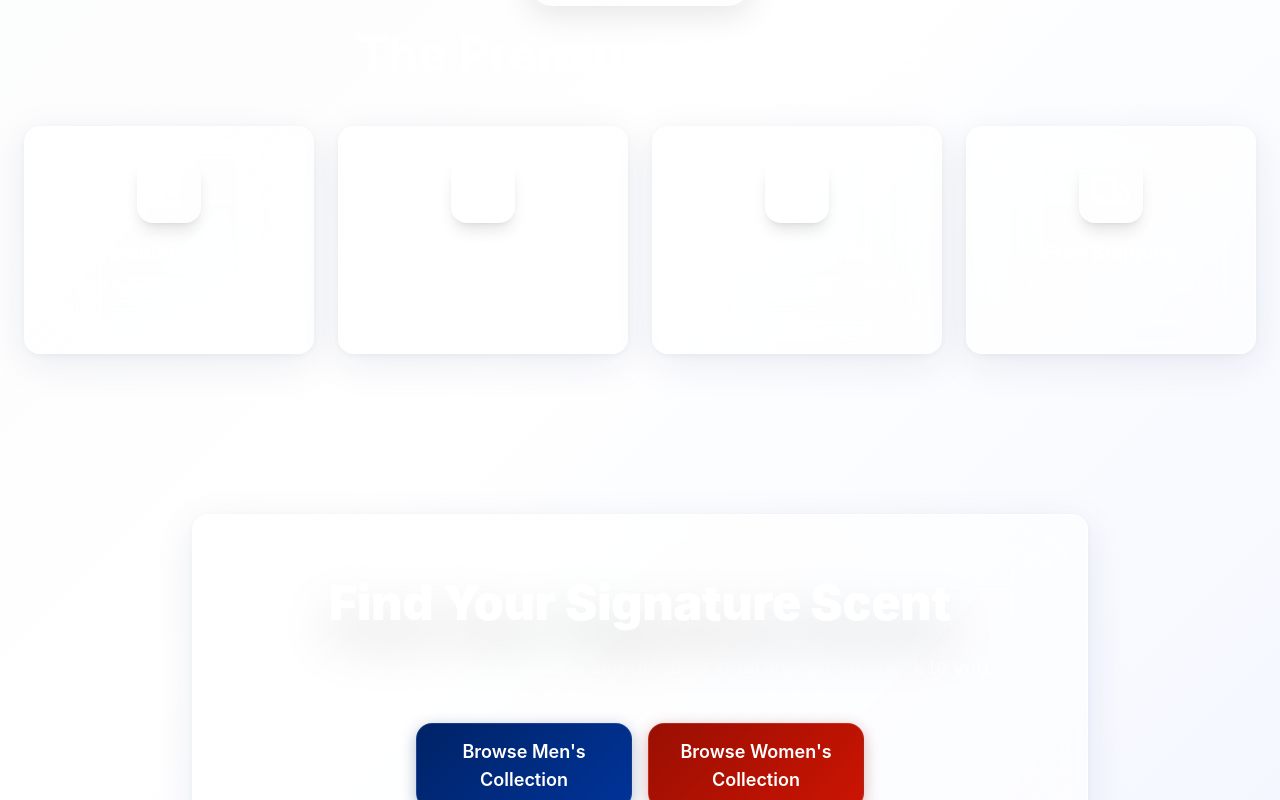
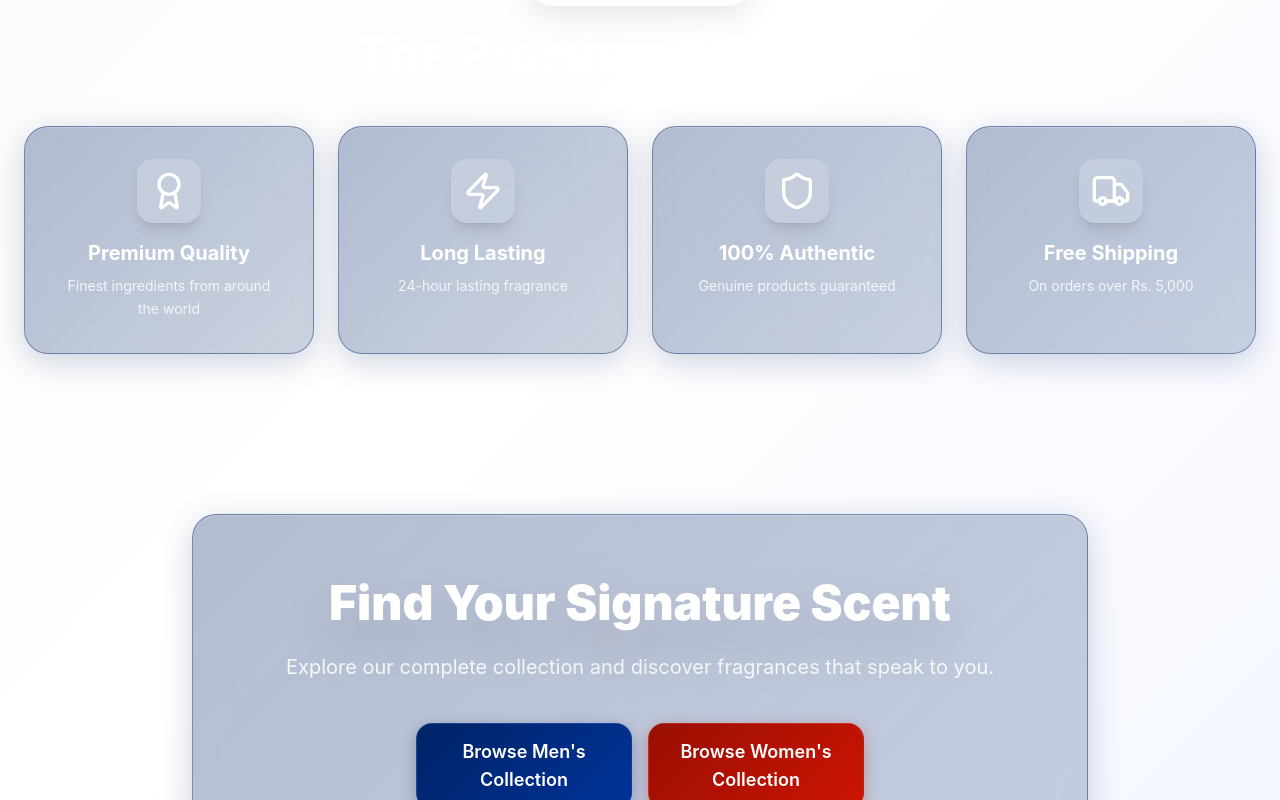
Before and after one commit to daniyalsiddiqui123/YVB, a Next.js app: page / in a window 1280 px wide. Shown: the part 900-1700 px from the top of the page. Built offline with nearby package versions, Linux system fonts and the light colour scheme; no server answers.

Commit message:
Change landing page glass cards to navy blue background

```diff
--- a/src/app/page.tsx
+++ b/src/app/page.tsx
@@ -147,12 +147,12 @@ export default function HomePage() {
                 whileInView={{ opacity: 1, y: 0 }}
                 viewport={{ once: true }}
                 transition={{ delay: index * 0.1, duration: 0.6 }}
-                className="glass-card p-4 sm:p-6 md:p-8 rounded-2xl sm:rounded-3xl text-center hover:-translate-y-2 transition-all duration-500 hover:shadow-2xl"
+                className="glass-navy p-4 sm:p-6 md:p-8 rounded-2xl sm:rounded-3xl text-center hover:-translate-y-2 transition-all duration-500 hover:shadow-2xl"
               >
                 <div className={`inline-flex items-center justify-center w-12 h-12 sm:w-16 sm:h-16 rounded-xl sm:rounded-2xl mb-3 sm:mb-4 ${
                   feature.color === "navy"
-                    ? "bg-gradient-to-br from-navy to-navy/70 shadow-lg"
-                    : "bg-gradient-to-br from-cherry to-cherry/70 shadow-lg"
+                    ? "bg-gradient-to-br from-white/20 to-white/10 shadow-lg"
+                    : "bg-gradient-to-br from-white/20 to-white/10 shadow-lg"
                 } text-white`}>
                   {feature.icon}
                 </div>
@@ -177,7 +177,7 @@ export default function HomePage() {
             initial={{ opacity: 0, scale: 0.95 }}
             whileInView={{ opacity: 1, scale: 1 }}
             viewport={{ once: true }}
-            className="glass-card p-6 sm:p-10 md:p-14 lg:p-16 rounded-2xl sm:rounded-3xl text-center relative overflow-hidden shadow-2xl"
+            className="glass-navy p-6 sm:p-10 md:p-14 lg:p-16 rounded-2xl sm:rounded-3xl text-center relative overflow-hidden shadow-2xl"
           >
             <div className="relative z-10">
               <motion.h2
```
